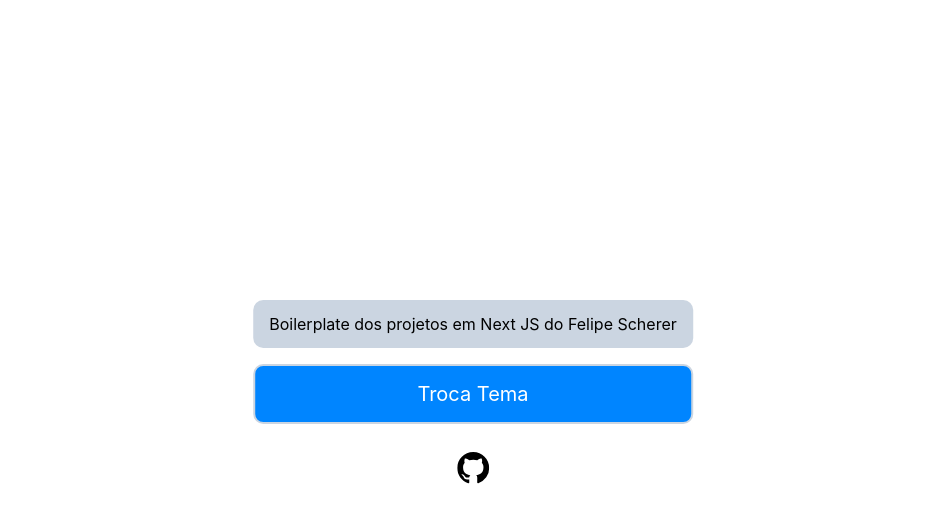
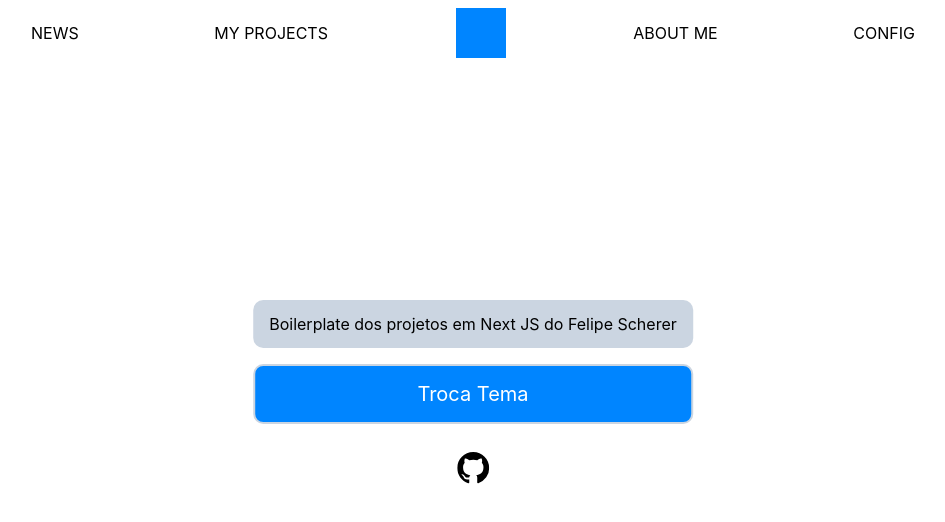
Before and after one commit to ofelipescherer/main-site, a Next.js app: page / in a window 1280 px wide. Shown: the top 522 px of the page, without its empty margins (167-1112 px from the left). Built offline with nearby package versions, Linux system fonts and the light colour scheme.

Commit message:
:sparkles: feat: header

```diff
--- /dev/null
+++ b/src/compoents/Header/index.tsx
@@ -0,0 +1,53 @@
+import Link from 'next/link'
+import React from 'react'
+import * as S from './styles'
+
+export const Header = () => {
+  const menuItems = [
+    { title: 'News', value: 'news' },
+    { title: 'My Projects', value: 'my_projects' },
+    { title: 'About Me', value: 'about_me' },
+    { title: 'Config', value: 'config' }
+  ]
+  const middleIndex = Math.ceil(menuItems.length / 2)
+  const firstHalf = menuItems.splice(0, middleIndex)
+  const secondHalf = menuItems.splice(-middleIndex)
+
+  const [menuSelected, setMenuSelected] = React.useState<string>('')
+
+  return (
+    <header>
+      <S.Container>
+        {firstHalf.map((item) => {
+          return (
+            <Link key={item.value} href={'/' + item.value}>
+              <S.MenuItem
+                className={menuSelected === item.value ? 'selected' : ''}
+              >
+                {item.title}
+              </S.MenuItem>
+            </Link>
+          )
+        })}
+
+        <S.MenuItemLogo onClick={() => setMenuSelected('')}>
+          <Link href={'/'}>
+            <S.Logo />
+          </Link>
+        </S.MenuItemLogo>
+
+        {secondHalf.map((item) => {
+          return (
+            <Link key={item.value} href={item.value}>
+              <S.MenuItem
+                className={menuSelected === item.value ? 'selected' : ''}
+              >
+                {item.title}
+              </S.MenuItem>
+            </Link>
+          )
+        })}
+      </S.Container>
+    </header>
+  )
+}
--- /dev/null
+++ b/src/compoents/Header/styles.ts
@@ -0,0 +1,84 @@
+// Menu based on https://codepen.io/kiran-r-raj/pen/mdRvqMY
+
+import styled from 'styled-components'
+
+export const Container = styled.ul`
+  width: 100%;
+  height: 100%;
+  display: flex;
+  justify-content: space-between;
+  align-items: center;
+  padding-top: 0.5rem;
+`
+
+export const MenuItem = styled.li`
+  height: 100%;
+  font-size: 16px;
+  position: relative;
+  display: flex;
+  align-items: center;
+  justify-content: center;
+  text-transform: uppercase;
+  transition: all 300ms cubic-bezier(0.075, 0.82, 0.165, 1);
+  padding: 0.5rem;
+  cursor: pointer;
+
+  &.selected {
+    color: ${({ theme }) => theme.colors.main.primary_01};
+    ::before,
+    :after {
+      width: 100%;
+      height: 100%;
+      border-color: ${({ theme }) => theme.colors.main.primary_01};
+    }
+  }
+
+  &:after,
+  &:before {
+    content: '';
+    position: absolute;
+    display: block;
+    border: 0px solid transparent;
+    width: 0%;
+    height: 0%;
+    transition: all 0.5s ease;
+  }
+
+  &:after {
+    width: 0%;
+    height: 0%;
+    top: 0;
+    left: 0;
+    border-top: 2px solid transparent;
+    border-left: 2px solid transparent;
+  }
+
+  &:before {
+    width: 0%;
+    height: 0%;
+    right: 0;
+    bottom: 0;
+    border-bottom: 2px solid transparent;
+    border-right: 2px solid transparent;
+  }
+
+  &:hover {
+    color: ${({ theme }) => theme.colors.main.primary_01};
+    &::before,
+    &::after {
+      width: 100%;
+      height: 100%;
+      border-color: ${({ theme }) => theme.colors.main.primary_01};
+    }
+  }
+`
+
+export const Logo = styled.div`
+  width: 50px;
+  height: 50px;
+  background-color: ${({ theme }) => theme.colors.main.primary_01};
+`
+
+export const MenuItemLogo = styled.li`
+  cursor: pointer;
+`
--- /dev/null
+++ b/src/compoents/Layout/indext.tsx
@@ -0,0 +1,12 @@
+import { Header } from 'compoents/Header'
+import { Children } from 'types/Global'
+import * as S from './styles'
+
+export const Layout = ({ children }: Children) => {
+  return (
+    <S.Container>
+      <Header />
+      <div>{children}</div>
+    </S.Container>
+  )
+}
--- /dev/null
+++ b/src/compoents/Layout/styles.ts
@@ -0,0 +1,6 @@
+import styled from 'styled-components'
+
+export const Container = styled.div`
+  max-width: 900px;
+  margin: auto;
+`
--- a/src/pages/_app.tsx
+++ b/src/pages/_app.tsx
@@ -1,3 +1,4 @@
+import { Layout } from 'compoents/Layout/indext'
 import { ThemeProvider } from 'context/theme.context'
 import type { AppProps } from 'next/app'
 import Head from 'next/head'
@@ -8,12 +9,14 @@ export default function App({ Component, pageProps }: AppProps) {
   return (
     <ThemeProvider>
       <GlobalStyles />
+      <Layout>
         <Head>
           <title>{appConfig.title}</title>
           <meta name="description" content={appConfig.metaTitleContent} />
           <link rel="icon" href="/favicon.ico" />
         </Head>
         <Component {...pageProps} />
+      </Layout>
     </ThemeProvider>
   )
 }
--- a/src/pages/api/hello.ts
+++ /dev/null
@@ -1,13 +0,0 @@
-// Next.js API route support: https://nextjs.org/docs/api-routes/introduction
-import type { NextApiRequest, NextApiResponse } from 'next'
-
-type Data = {
-  name: string
-}
-
-export default function handler(
-  req: NextApiRequest,
-  res: NextApiResponse<Data>
-) {
-  res.status(200).json({ name: 'John Doe' })
-}
--- a/src/pages/index.tsx
+++ b/src/pages/index.tsx
@@ -8,9 +8,10 @@ export default function Home() {
   const theme = useTheme()
 
   return (
+    <>
       <S.MainContent>
         <S.Title>Boilerplate dos projetos em Next JS do Felipe Scherer</S.Title>
-      <ThemeButton></ThemeButton>
+        <ThemeButton />
         <IconButton>
           <a
             href="https://github.com/ofelipescherer"
@@ -21,5 +22,6 @@ export default function Home() {
           </a>
         </IconButton>
       </S.MainContent>
+    </>
   )
 }
```
Also changed, not shown: src/pages/about_me.tsx (added, +9 -0 lines), src/pages/config.tsx (added, +9 -0 lines), src/pages/my_projects.tsx (added, +9 -0 lines), src/pages/news.tsx (added, +9 -0 lines), .eslintrc.json, 1 other file (tests, documents, lock files or other folders). Lines whose indentation alone changed are shown as unchanged.
